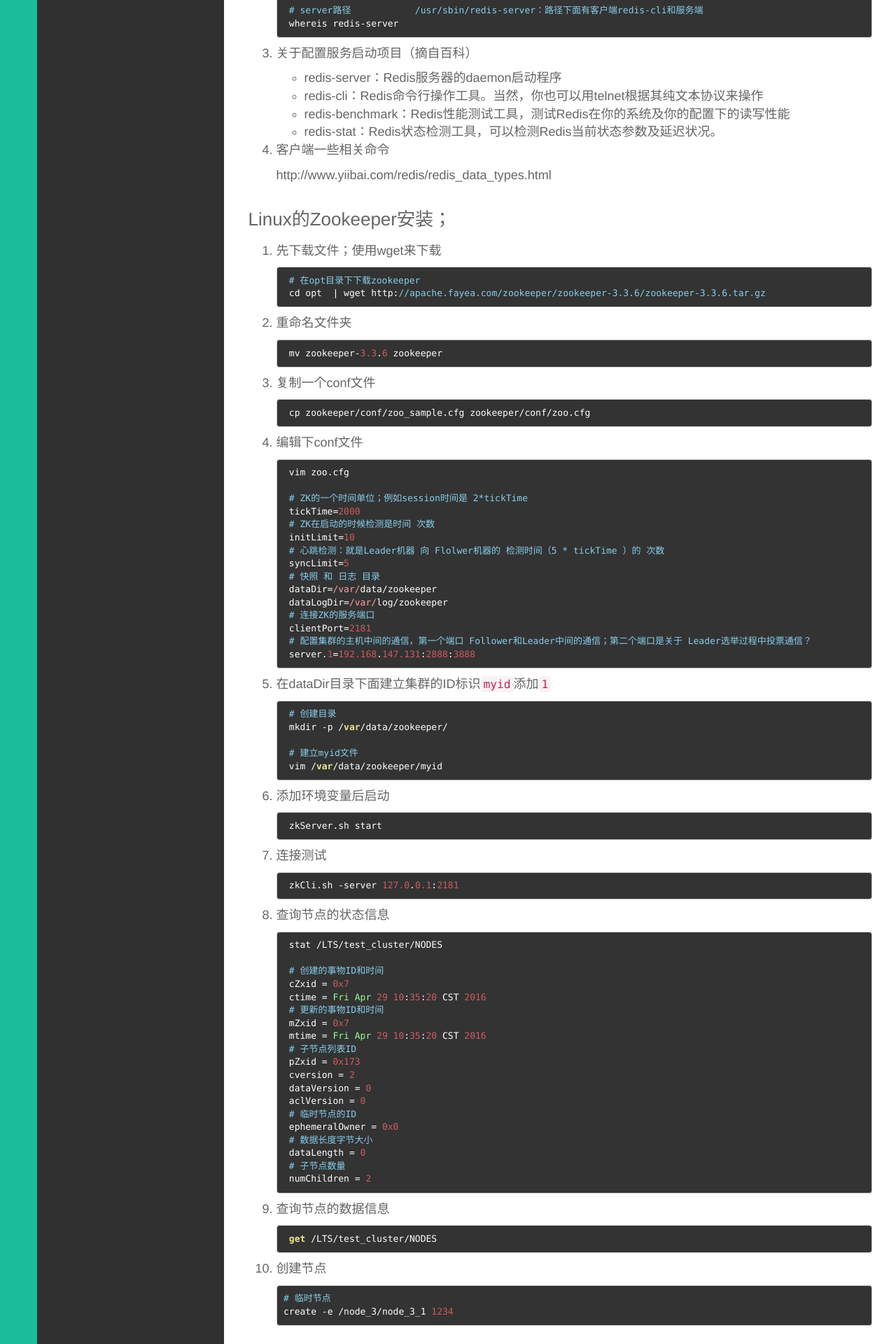
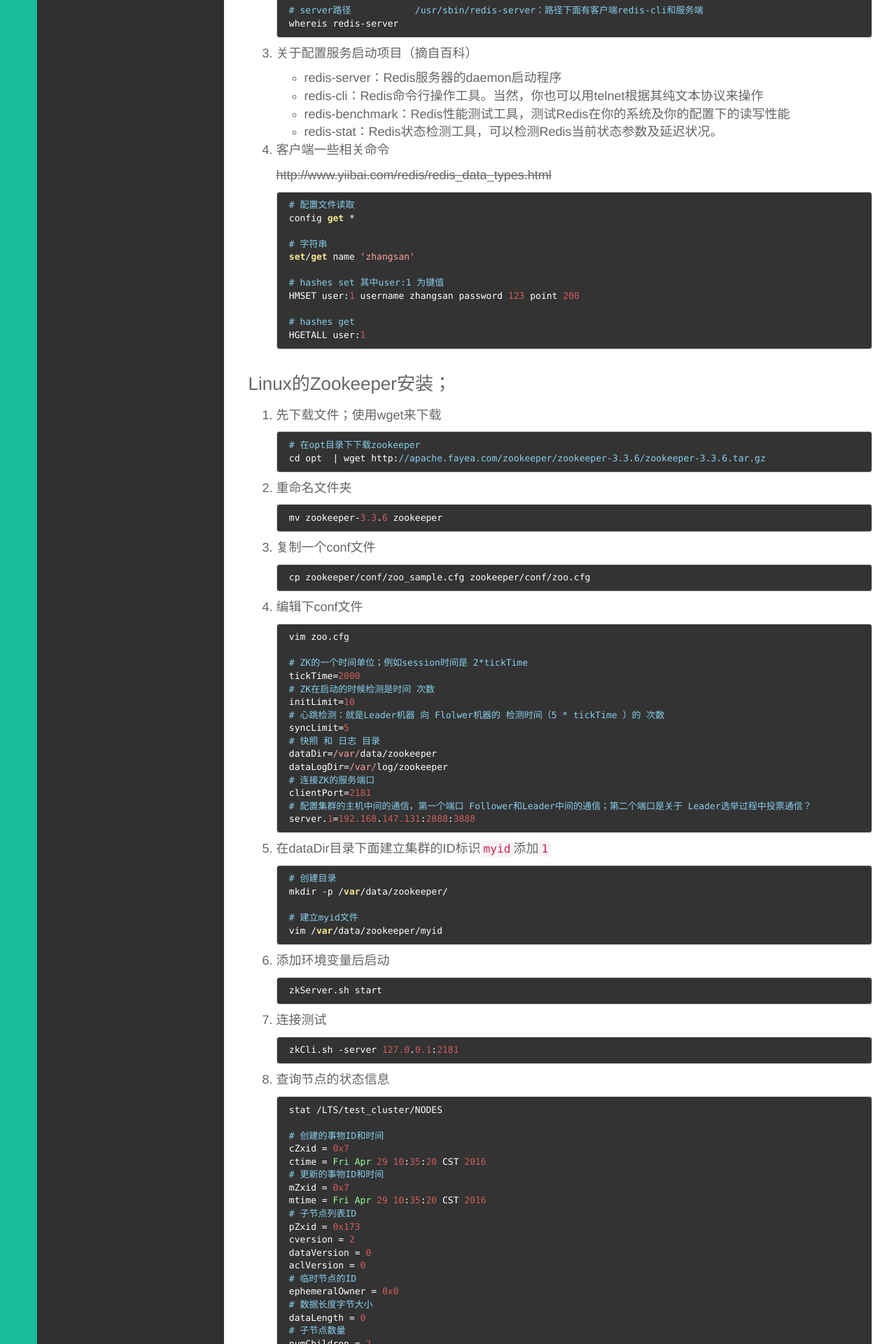
Before and after one commit to javadavid/blog, a Jekyll site: the page built from _posts/技术/2016-04-25-linux-konzatu.md, in a window 1280 px wide. Shown: the part 1723-3643 px from the top of the page at 70% size. Built offline with Jekyll 4.4.1, drawn with Linux system fonts in a browser that asks for light colours; comment, search, counter and statistics services are not loaded.

Commit message:
new post

```diff
--- a/_posts/技术/2016-04-25-linux-konzatu.md
+++ b/_posts/技术/2016-04-25-linux-konzatu.md
@@ -97,8 +97,19 @@
 
 4. 客户端一些相关命令
 
-	http://www.yiibai.com/redis/redis_data_types.html
+	<del style='color:ccc'>http://www.yiibai.com/redis/redis_data_types.html</del>
 
+		# 配置文件读取
+		config get *
+
+		# 字符串
+		set/get name 'zhangsan'
+
+		# hashes set 其中user:1 为键值
+		HMSET user:1 username zhangsan password 123 point 200
+
+		# hashes get
+		HGETALL user:1
 
 
 ### Linux的Zookeeper安装；
--- a/pages/about.html
+++ b/pages/about.html
@@ -36,7 +36,7 @@
 		<p >此博客于2015年11月08日用Jekyll创建，21日引用 <a target='_blank' href="https://github.com/lay1010/lay1010.github.io">模板</a> ，谢谢作者的分享。以后此博客用来书写自己的各种日志记录和学习记录，如果在技术日志中出现有错误或者是理解不到位的请提出更改，一起学习进步。<b>若转载请注明出处，谢谢。</b></p>
 		<h4><strong>更新：</strong></h4>
 		<ul>
-			<li>2016-05-16 使用jquery.lightbox增加图片缩略图放大功能，源码（1.修改路径图片相对位置、。，2.#lightbox-image节点的objImagePreloader.height和document.documentElement.clientHeight的判断的）</li>
+			<li>2016-05-16 使用jquery.lightbox增加图片缩略图放大功能，源码（1.修改路径图片相对位置;2.#lightbox-image节点的objImagePreloader.height和document.documentElement.clientHeight的判断的）</li>
 			<li>2016-04-01 无聊加了个背景音乐（澤野弘之 - ON YOUR MARK），不过对于刷新非主页URL地址时候有点不太友好;音乐可以自取我直接放在blog根目录下面了</li>
 			<li>2016-02-04 更新一些样式问题；safari下面侧边栏margin-bottom不好用：在父级元素增加overflow:hidden;增加首页头像占位符，防止正在刷新图像载入侧边栏位置上移</li>
 			<li>2016-02-02 update后 多说 传入的 data-thread-key = page.uri有问题，导致读取不出评论的，解决方法：在传入comment.html时候加入判断</li>
--- a/public/js/base.js
+++ b/public/js/base.js
@@ -112,10 +112,10 @@
 //包装img标签 使用lightBox
 function picWarp(){
 	$('#content img').each(function(){
-		$(this).wrap("<a title='"+$(this).attr('alt')+"' href='"+$(this).attr('src')+"'></a>")
 		if( $(this).height()>500){
 			$(this).height(300);
 		}
+		$(this).wrap("<a title='"+$(this).attr('alt')+"' href='"+$(this).attr('src')+"'></a>")
 	});
 	$('#content p a').lightBox();
 }
```
Also changed, not shown: _posts/技术/2016-05-09-lts-source01.md (renamed from _posts/技术/2016-05-09-lts-resouce01.md), public/img/lts_uml_07.png (added).
